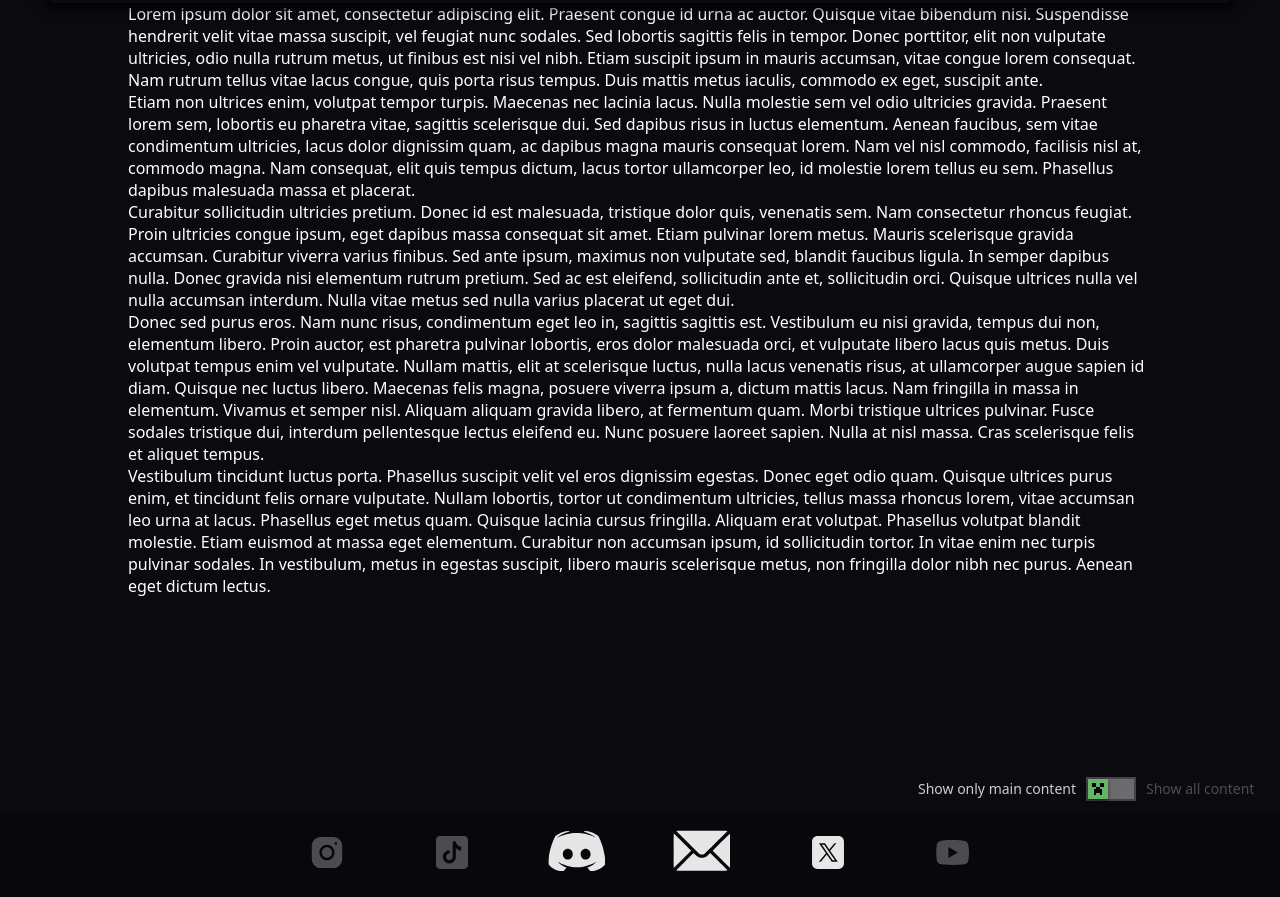
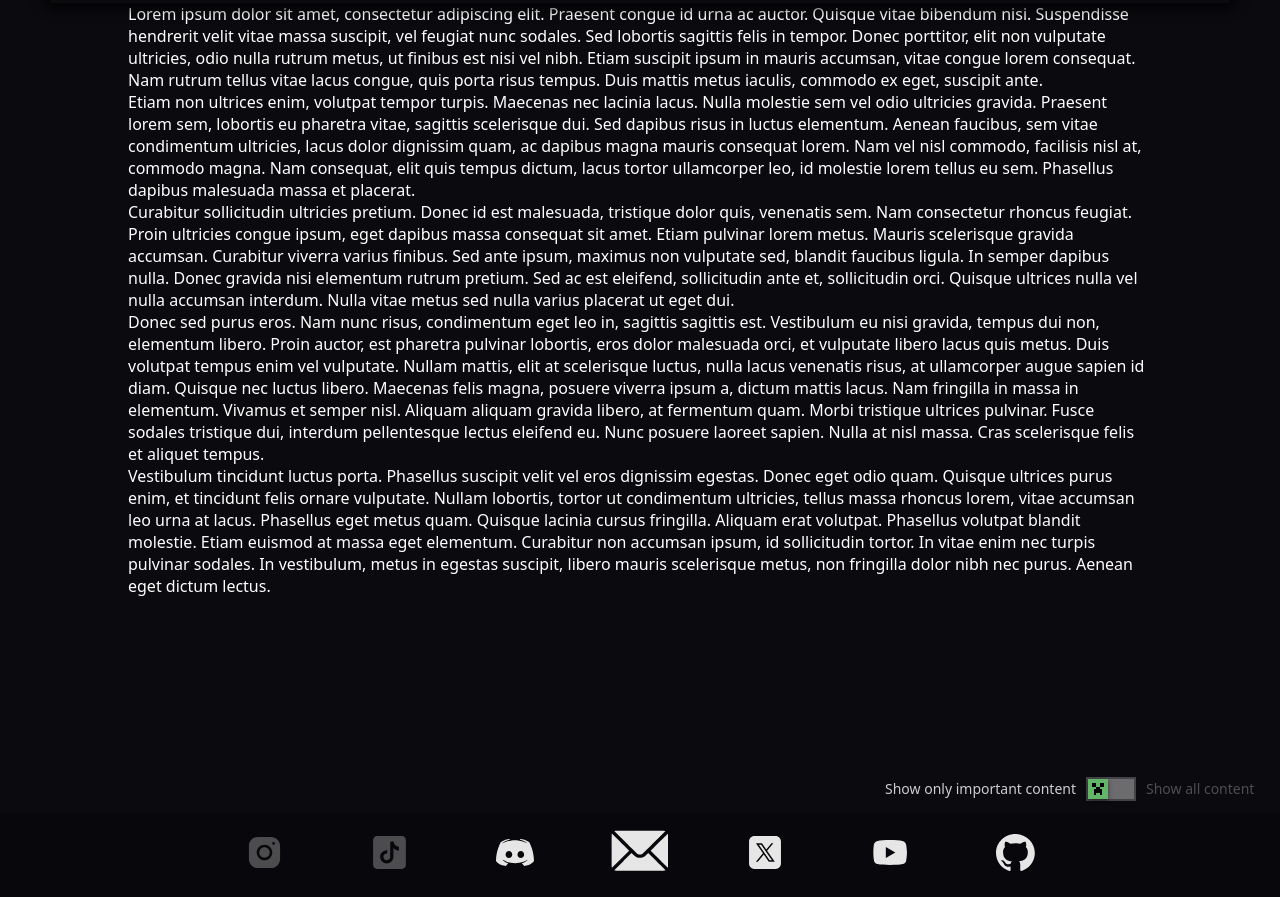
Before and after one commit to Golimane/Golicorp, a plain HTML site: page index.html in a window 1280 px wide. Shown: the part 2391-3288 px from the top of the page. Drawn offline with nearby package versions, Linux system fonts and the light colour scheme; a script that the page names is missing.

Commit message:
Changing networks links

```diff
--- a/index.html
+++ b/index.html
@@ -109,7 +109,7 @@
 
 
         <div id="toggle-container">
-            <p id="main_content_txt" class="active">Show only main content</p>
+            <p id="main_content_txt" class="active">Show only important content</p>
             <div id="toggle-content">
                 <div id="slide-line">
                     <div id="slider"><img src="img/creeper.svg"/></div>
@@ -123,7 +123,8 @@
             <a href="https://discord.com/golimane/3225" id="discord" class="social-link"><img src="img/networks/discord.svg" alt="Discord"></a>
             <a href="mailto:golimanemc.pro@gmail.com" id="mail" class="social-link"><img src="img/networks/mail.svg" alt="Mail"></a>
             <a href="https://x.com/golimanemc" class="social-link"><img src="img/networks/x.svg" alt="X"></a>
-            <a href="#" class="social-link" disabled><img src="img/networks/youtube.svg" alt="YouTube"></a>
+            <a href="https://www.youtube.com/@golimane" class="social-link"><img src="img/networks/youtube.svg" alt="YouTube"></a>
+            <a href="https://github.com/Golimane" class="social-link"><img src="img/networks/github.svg" alt="GitHub"></a>
         </footer>
 
     </body>
--- a/styles/main.css
+++ b/styles/main.css
@@ -281,7 +281,7 @@ footer {
     opacity: 35%;
     cursor: default;
 }
-#discord, #mail{
+#mail{
     scale: 1.5;
 }
 
```
Also changed, not shown: img/networks/github.svg (added).
